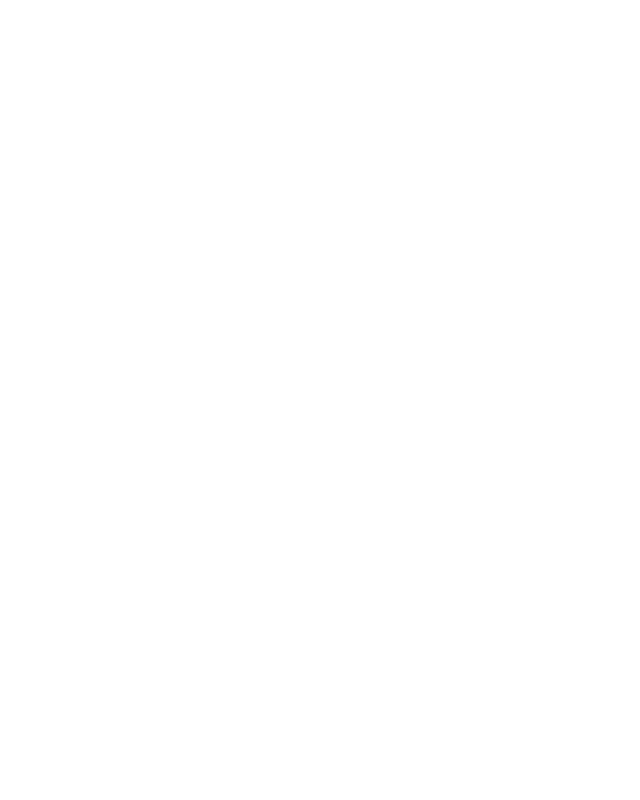
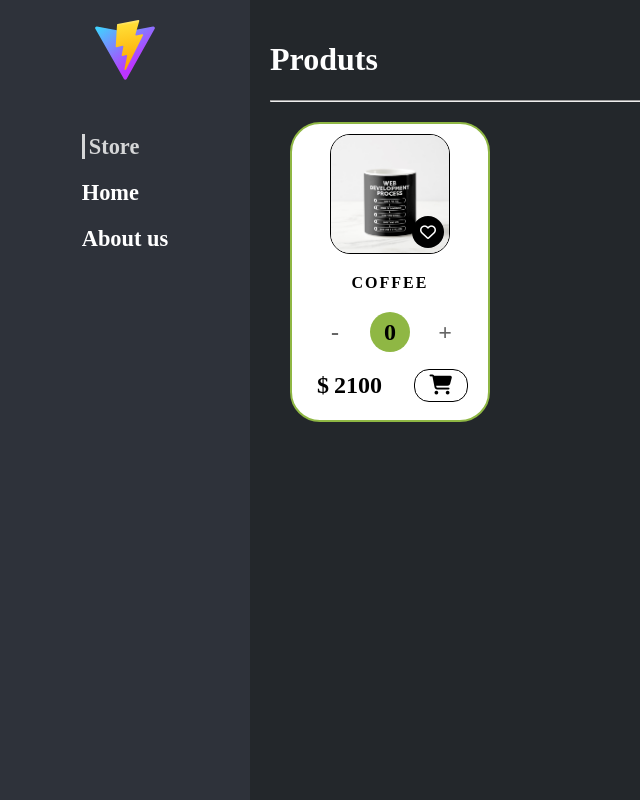
Before and after one commit to DevArthuro/react-advance, a React (Vite) app in the folder 3.component-compound/: page /shopping in a window 1280 px wide. Before the commit this address had no page. Shown: the whole page, without its empty margins (0-640 px from the left). Built offline with nearby package versions, Linux system fonts and the light colour scheme.

Commit message:
feat: create card product and carrucel products

```diff
--- /dev/null
+++ b/3.component-compound/src/components/ProductCard.tsx
@@ -0,0 +1,48 @@
+interface ProductCardProps {
+  id: string;
+  title: string;
+  img: string;
+  favorite?: boolean;
+  cantidity: number;
+  price: number;
+}
+
+const ProductCard: React.FC<ProductCardProps> = ({
+  id,
+  title,
+  img,
+  favorite = false,
+  cantidity,
+  price,
+}) => {
+  return (
+    <div className="card">
+      <div className="img">
+        <img src={img} alt="productImage" />
+        <div className="favorite-logo">
+          {favorite ? (
+            <i className="favorite fa-solid fa-heart" />
+          ) : (
+            <i className="unfavorite fa-regular fa-heart" />
+          )}
+        </div>
+      </div>
+      <div className="details">
+        <span className="title">{title}</span>
+      </div>
+      <div className="cantidity">
+        <div className="rest">-</div>
+        <div className="value">{cantidity}</div>
+        <div className="plus">+</div>
+      </div>
+      <div className="btn-buy">
+        <div className="price">{price}</div>
+        <button className="add-btn">
+          <i className="fa-solid fa-cart-shopping fa-xl" />
+        </button>
+      </div>
+    </div>
+  );
+};
+
+export default ProductCard;
--- /dev/null
+++ b/3.component-compound/src/page/ShoppingCart.tsx
@@ -0,0 +1,22 @@
+import ProductCard from "../components/ProductCard";
+import ProductImage from "../../public/coffee-mug.png";
+
+const ShoppingCart = () => {
+  return (
+    <div>
+      <h1>Produts</h1>
+      <hr />
+      <div className="products">
+        <ProductCard
+          id="1"
+          title="Coffee"
+          img={ProductImage}
+          price={2100}
+          cantidity={0}
+        />
+      </div>
+    </div>
+  );
+};
+
+export default ShoppingCart;
--- /dev/null
+++ b/3.component-compound/src/scss/components/_product-card.scss
@@ -0,0 +1,126 @@
+.card {
+  width: 200px;
+  height: 300px;
+  border: 2px #8fb744 solid;
+  position: relative;
+  display: grid;
+  grid-template-rows: auto 1fr 1fr 1fr;
+  padding: 10px;
+  border-radius: 30px;
+  color: #000;
+  background-color: white;
+  .img {
+    position: relative;
+    display: flex;
+    justify-content: center;
+    align-items: center;
+    justify-self: center;
+    width: 120px;
+    height: 120px;
+    overflow: hidden;
+    border-radius: 20px;
+    border: 1px black solid;
+    color: white;
+    img {
+      width: 120px;
+      height: 120px;
+    }
+    .favorite-logo {
+      display: flex;
+      justify-content: center;
+      align-content: center;
+      background-color: black;
+      padding: 8px;
+      position: absolute;
+      bottom: 5px;
+      right: 5px;
+      border-radius: 50%;
+      cursor: pointer;
+    }
+  }
+  .details {
+    display: flex;
+    justify-content: center;
+    flex-direction: column;
+    align-content: center;
+    margin: 20px 0;
+    padding: 0.1px;
+    .title {
+      text-transform: uppercase;
+      text-align: center;
+      font-size: 1rem;
+      letter-spacing: 2px;
+      font-weight: bold;
+    }
+  }
+  .cantidity {
+    display: flex;
+    flex-direction: row;
+    gap: 20px;
+    font-size: 1.5rem;
+    font-weight: bold;
+    justify-content: center;
+    height: 40px;
+    div {
+      width: 30px;
+      height: 100%;
+      display: flex;
+      justify-content: center;
+      align-content: center;
+      flex-wrap: wrap;
+    }
+    .plus,
+    .rest {
+      opacity: 0.6;
+      &:hover {
+        opacity: 1;
+        cursor: pointer;
+      }
+    }
+    .value {
+      width: 40px;
+      height: 40px;
+      background-color: #8fb744;
+      border-radius: 50%;
+    }
+  }
+  &:hover {
+    background-color: #8fb744;
+    .cantidity {
+      .value {
+        background-color: white;
+      }
+    }
+  }
+  .btn-buy {
+    display: flex;
+    justify-content: space-between;
+    padding: 0px 10px;
+    .price {
+      align-self: center;
+      font-size: 1.5rem;
+      font-weight: bolder;
+      &::before {
+        content: "$";
+        padding: 0px 5px;
+      }
+    }
+    .add-btn {
+      outline: none;
+      border: 0px;
+      background-color: transparent;
+      padding: 0;
+      i {
+        cursor: pointer;
+        border: 1px solid black;
+        border-radius: 15px;
+        padding: 15px;
+        &:hover {
+          color: white;
+          border: white 1px solid;
+          background-color: black;
+        }
+      }
+    }
+  }
+}
--- a/3.component-compound/src/scss/globals.scss
+++ b/3.component-compound/src/scss/globals.scss
@@ -1,2 +1,4 @@
 @forward "./base";
-@forward "./components/navbar";
+@forward "./layout/navbar";
+@forward "./components/product-card";
+@forward "./pages/shopping";
--- /dev/null
+++ b/3.component-compound/src/scss/pages/_shopping.scss
@@ -0,0 +1,16 @@
+.products {
+  margin: 20px 0;
+  display: grid;
+  grid-template-columns: repeat(1, 1fr);
+  place-items: center;
+  gap: 10px;
+  @media (min-width: 650px) {
+    grid-template-columns: repeat(2, 1fr);
+  }
+  @media (min-width: 950px) {
+    grid-template-columns: repeat(3, 1fr);
+  }
+  @media (min-width: 1150px) {
+    grid-template-columns: repeat(4, 1fr);
+  }
+}
--- a/3.component-compound/src/styles/globals.css
+++ b/3.component-compound/src/styles/globals.css
@@ -103,3 +103,152 @@
     left: 20px;
   }
 }
+
+.card {
+  width: 200px;
+  height: 300px;
+  border: 2px #8fb744 solid;
+  position: relative;
+  display: grid;
+  grid-template-rows: auto 1fr 1fr 1fr;
+  padding: 10px;
+  border-radius: 30px;
+  color: #000;
+  background-color: white;
+}
+.card .img {
+  position: relative;
+  display: flex;
+  justify-content: center;
+  align-items: center;
+  justify-self: center;
+  width: 120px;
+  height: 120px;
+  overflow: hidden;
+  border-radius: 20px;
+  border: 1px black solid;
+  color: white;
+}
+.card .img img {
+  width: 120px;
+  height: 120px;
+}
+.card .img .favorite-logo {
+  display: flex;
+  justify-content: center;
+  align-content: center;
+  background-color: black;
+  padding: 8px;
+  position: absolute;
+  bottom: 5px;
+  right: 5px;
+  border-radius: 50%;
+  cursor: pointer;
+}
+.card .details {
+  display: flex;
+  justify-content: center;
+  flex-direction: column;
+  align-content: center;
+  margin: 20px 0;
+  padding: 0.1px;
+}
+.card .details .title {
+  text-transform: uppercase;
+  text-align: center;
+  font-size: 1rem;
+  letter-spacing: 2px;
+  font-weight: bold;
+}
+.card .cantidity {
+  display: flex;
+  flex-direction: row;
+  gap: 20px;
+  font-size: 1.5rem;
+  font-weight: bold;
+  justify-content: center;
+  height: 40px;
+}
+.card .cantidity div {
+  width: 30px;
+  height: 100%;
+  display: flex;
+  justify-content: center;
+  align-content: center;
+  flex-wrap: wrap;
+}
+.card .cantidity .plus,
+.card .cantidity .rest {
+  opacity: 0.6;
+}
+.card .cantidity .plus:hover,
+.card .cantidity .rest:hover {
+  opacity: 1;
+  cursor: pointer;
+}
+.card .cantidity .value {
+  width: 40px;
+  height: 40px;
+  background-color: #8fb744;
+  border-radius: 50%;
+}
+.card:hover {
+  background-color: #8fb744;
+}
+.card:hover .cantidity .value {
+  background-color: white;
+}
+.card .btn-buy {
+  display: flex;
+  justify-content: space-between;
+  padding: 0px 10px;
+}
+.card .btn-buy .price {
+  align-self: center;
+  font-size: 1.5rem;
+  font-weight: bolder;
+}
+.card .btn-buy .price::before {
+  content: "$";
+  padding: 0px 5px;
+}
+.card .btn-buy .add-btn {
+  outline: none;
+  border: 0px;
+  background-color: transparent;
+  padding: 0;
+}
+.card .btn-buy .add-btn i {
+  cursor: pointer;
+  border: 1px solid black;
+  border-radius: 15px;
+  padding: 15px;
+}
+.card .btn-buy .add-btn i:hover {
+  color: white;
+  border: white 1px solid;
+  background-color: black;
+}
+
+.products {
+  margin: 20px 0;
+  display: grid;
+  grid-template-columns: repeat(1, 1fr);
+  place-items: center;
+  gap: 10px;
+}
+@media (min-width: 650px) {
+  .products {
+    grid-template-columns: repeat(2, 1fr);
+  }
+}
+@media (min-width: 950px) {
+  .products {
+    grid-template-columns: repeat(3, 1fr);
+  }
+}
+@media (min-width: 1150px) {
+  .products {
+    grid-template-columns: repeat(4, 1fr);
+  }
+}
--- a/3.component-compound/src/utils/routes.ts
+++ b/3.component-compound/src/utils/routes.ts
@@ -1,5 +1,6 @@
 import AboutUs from "../page/AboutUs";
 import Home from "../page/Home";
+import ShoppingCart from "../page/ShoppingCart";
 
 type JSXElement = () => JSX.Element;
 
@@ -12,6 +13,13 @@
 }
 
 export const ROUTES: Route[] = [
+  {
+    id: "root.shopping",
+    href: "/shopping",
+    path: "shopping",
+    appearance: "Store",
+    Component: ShoppingCart,
+  },
   {
     id: "root.home",
     href: "/",
```
Also changed, not shown: 3.component-compound/src/scss/layout/_navbar.scss (renamed from 3.component-compound/src/scss/components/_navbar.scss).
